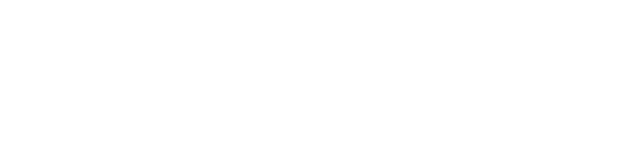
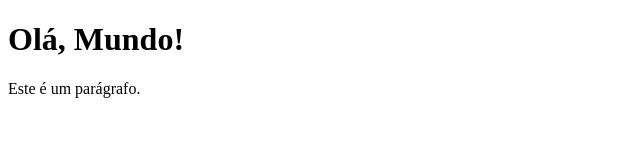
Before and after one commit to joaoiffert-eng/primeirohtml, a plain HTML site: page index.html in a window 1280 px wide. Shown: the whole page, without its empty margins (0-640 px from the left). Drawn offline with Linux system fonts and the light colour scheme.

Commit message:
Add files via upload

```diff
--- a/index.html
+++ b/index.html
@@ -1,8 +1,10 @@
 <!DOCTYPE html>
 <html>
-    <head>
-        <title>Minha Primeira Página
-   </Head>
-   </body>
+<head>
+    <title>Minha Página</title>
+</head>
+<body>
+     <h1>Olá, Mundo!</h1>
+     <p>Este é um parágrafo.</p>
 </body>
 </html>
```
